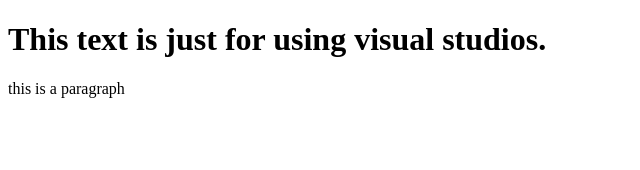
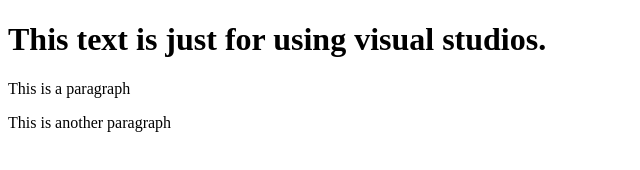
Before and after one commit to AndreSol216/git-test, a plain HTML site: page index.html in a window 1280 px wide. Shown: the whole page, without its empty margins (0-640 px from the left). Drawn offline with Linux system fonts and the light colour scheme.

Commit message:
Third commit

```diff
--- a/index.html
+++ b/index.html
@@ -3,7 +3,10 @@
     <body>
         <h1> This text is just for using visual studios.</h1>
             <p>
-                 this is a paragraph
+                 This is a paragraph
+            </p>
+            <p>
+                This is another paragraph
             </p>
     </body>
 </html>
```
